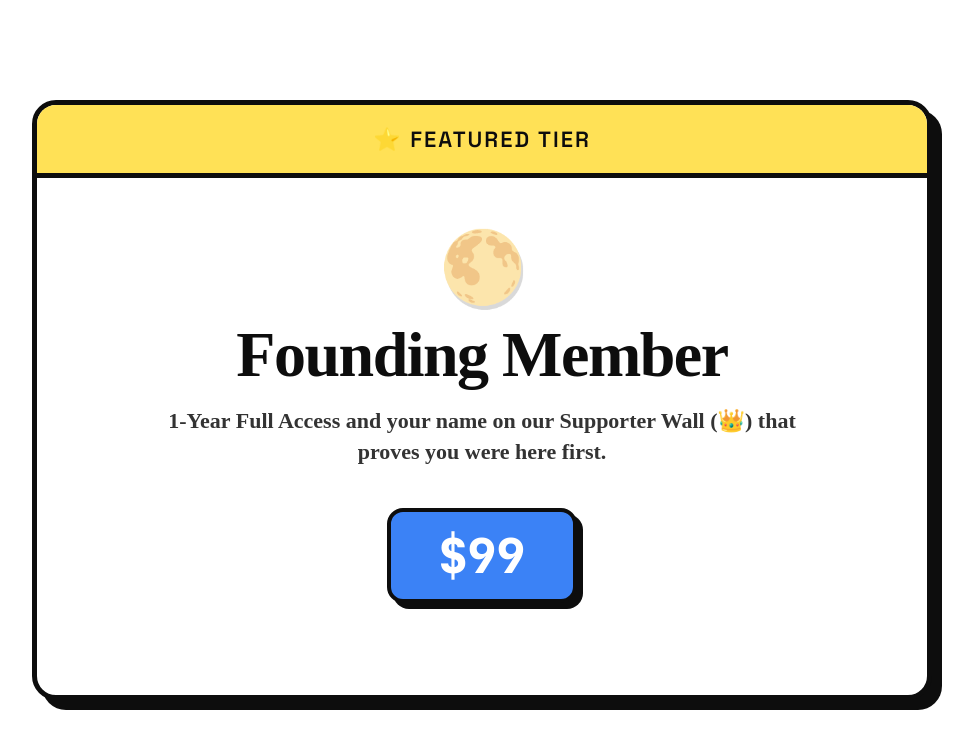
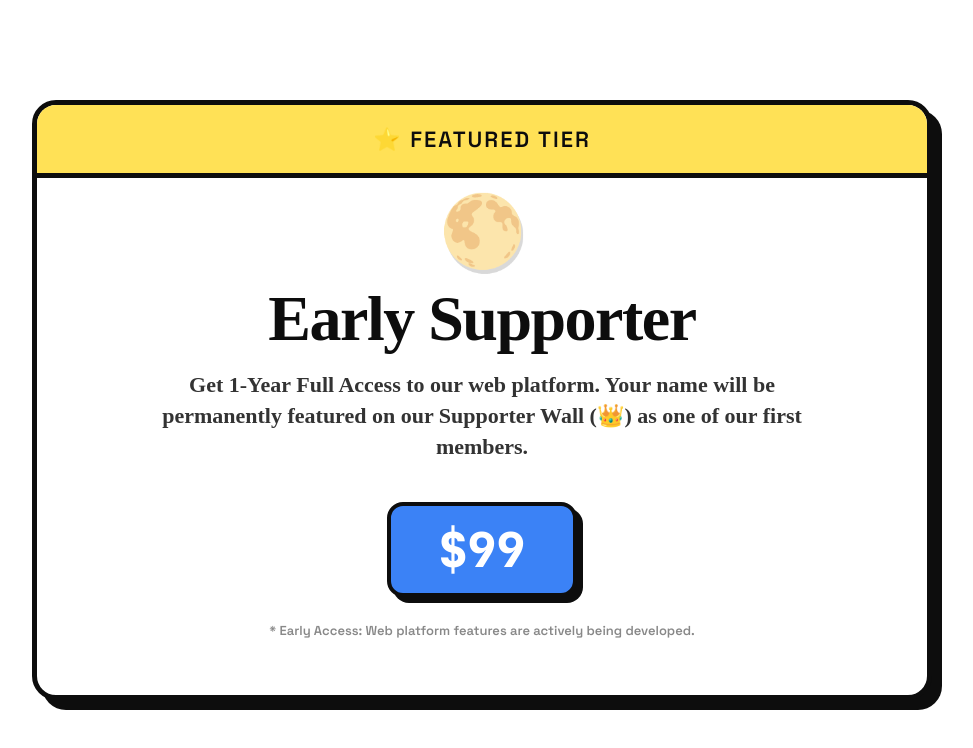
Before and after one commit to CIND-cloud/DEMOGIF1, a plain HTML site: page index.html in a window 1280 px wide. Shown: the whole page, without its empty margins (158-1131 px from the left). Drawn offline with Linux system fonts and the light colour scheme.

Commit message:
Update index.html

```diff
--- a/index.html
+++ b/index.html
@@ -20,7 +20,6 @@
 
   * { box-sizing: border-box; margin: 0; padding: 0; }
 
-  /* 背景設為白色，留 30px padding 畀個 Card 嘅 Shadow 唔好被切斷 */
   body {
     background: var(--white);
     display: flex;
@@ -68,14 +67,11 @@
     position: relative;
   }
 
-  /* Emoji 設定：強制使用系統 Emoji 字體，確保無頭瀏覽器都畫到 */
   .top-emoji {
     font-size: 70px;
     margin-bottom: 10px;
     filter: drop-shadow(2px 4px 0 rgba(0,0,0,0.15));
     animation: float 3s ease-in-out infinite;
-
-    /* 👇 強制顯示彩色 Emoji */
     font-family: "Apple Color Emoji", "Segoe UI Emoji", "Noto Color Emoji", sans-serif;
     line-height: 1;
   }
@@ -123,20 +119,33 @@
     z-index: 1;
   }
 
+  .disclaimer {
+    font-size: 13px;
+    color: #888;
+    margin-top: 25px;
+    font-family: var(--font-sans);
+    font-weight: 500;
+  }
+
 </style>
 </head>
 <body>
 
   <div class="kickstarter-card">
-    <div class="card-banner">⭐ Featured Tier</div>
+    <div class="card-banner">⭐ FEATURED TIER</div>
 
     <div class="card-content">
+      <!-- 保留最愛嘅月亮 -->
       <div class="top-emoji">🌕</div>
 
-      <div class="card-title">Founding Member</div>
-      <p class="card-desc">1-Year Full Access and your name on our Supporter Wall (👑) that proves you were here first.</p>
+      <!-- 👇 已經改做 Early Supporter -->
+      <div class="card-title">Early Supporter</div>
+
+      <p class="card-desc">Get <strong>1-Year Full Access</strong> to our web platform. Your name will be permanently featured on our Supporter Wall (👑) as one of our first members.</p>
 
       <div class="card-price">$99</div>
+
+      <p class="disclaimer">* Early Access: Web platform features are actively being developed.</p>
     </div>
   </div>
 
```
